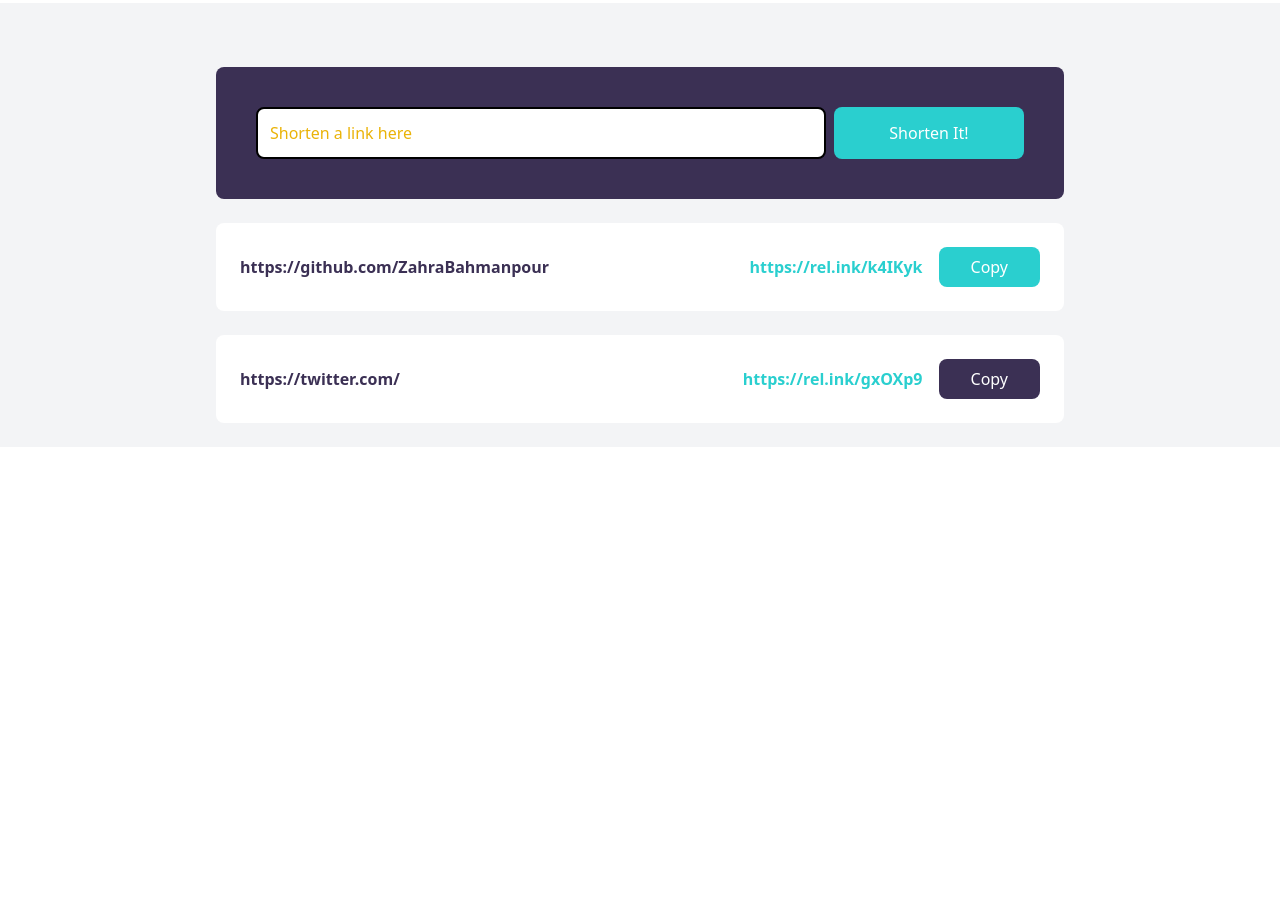
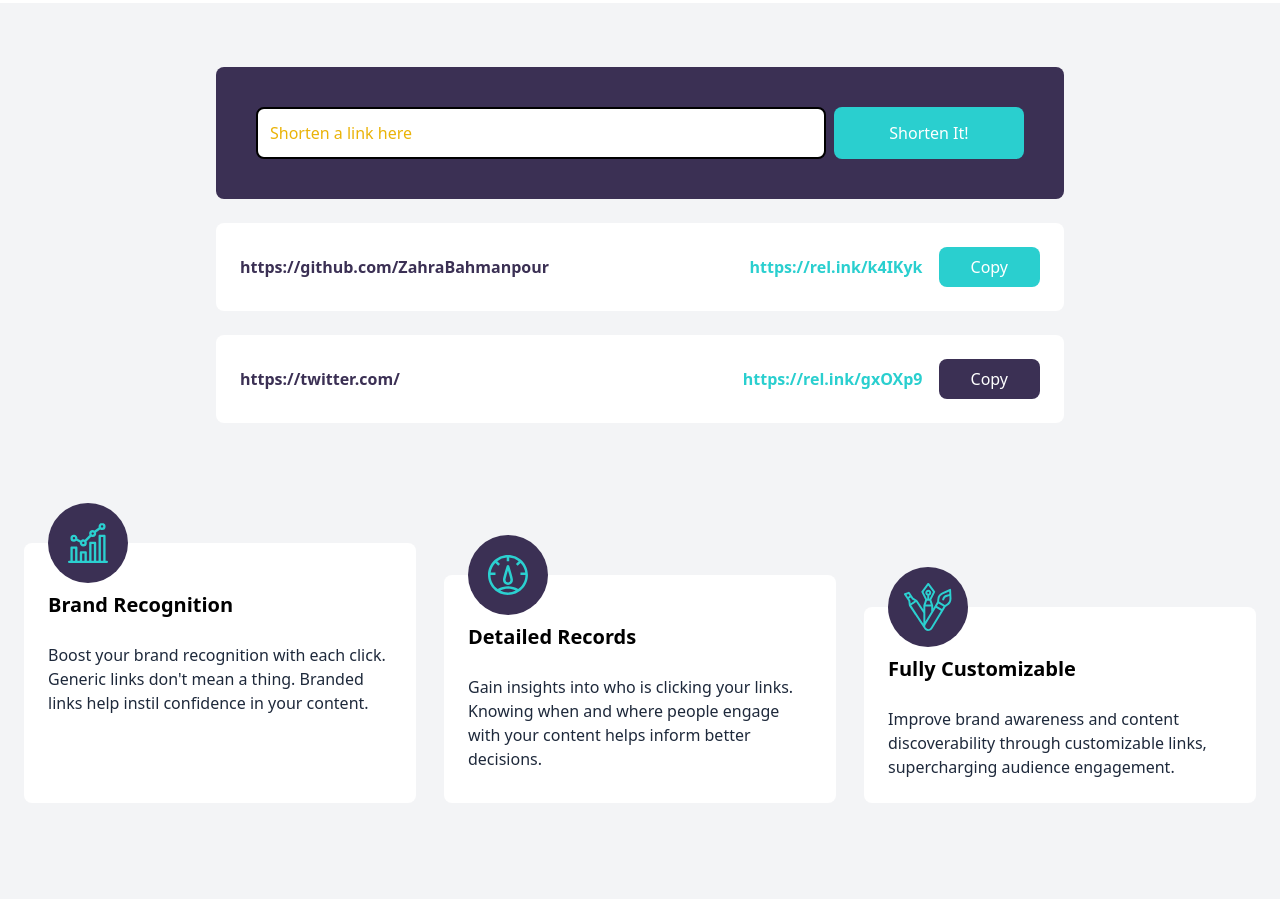
Before and after one commit to ZahraBahmanpour/shortly-tailwind, a website: page src/index.html in a window 1280 px wide. Shown: the part 656-1555 px from the top of the page. Before the commit the page ends 1103 px from the top, so only its background shows below. Drawn offline with Linux system fonts and the light colour scheme.

Commit message:
implement features section

```diff
--- a/src/index.html
+++ b/src/index.html
@@ -110,5 +110,73 @@
         </div>
       </div>
     </section>
+
+    <section id="features" class="bg-lightGray">
+      <div class="container grid grid-cols-3 px-6 gap-x-7 pb-24 pt-24">
+        <!-- Box 1 -->
+        <div class="relative flex flex-col gap-y-6 rounded-lg bg-white p-6">
+          <!-- Image Positioning -->
+          <div class="absolute -top-10 left-16 -ml-10">
+            <!-- Image Container For Background & Center -->
+            <div
+              class="flex h-20 w-20 items-center justify-center rounded-full bg-darkViolet p-4"
+            >
+              <img src="images/icon-brand-recognition.svg" alt="" />
+            </div>
+          </div>
+          <h5 class="pt-6 text-left text-xl font-bold capitalize">
+            Brand Recognition
+          </h5>
+          <p class="text-left text-slate-800">
+            Boost your brand recognition with each click. Generic links don't
+            mean a thing. Branded links help instil confidence in your content.
+          </p>
+        </div>
+
+        <!-- Box 2 -->
+        <div
+          class="relative flex flex-col gap-y-6 rounded-lg bg-white p-6 mt-8"
+        >
+          <!-- Image Positioning -->
+          <div class="absolute -top-10 left-16 -ml-10">
+            <!-- Image Container For Background & Center -->
+            <div
+              class="flex h-20 w-20 items-center justify-center rounded-full bg-darkViolet p-4"
+            >
+              <img src="images/icon-detailed-records.svg" alt="" />
+            </div>
+          </div>
+          <h5 class="pt-6 text-left text-xl font-bold capitalize">
+            Detailed records
+          </h5>
+          <p class="text-left text-slate-800">
+            Gain insights into who is clicking your links. Knowing when and
+            where people engage with your content helps inform better decisions.
+          </p>
+        </div>
+
+        <!-- Box 3 -->
+        <div
+          class="relative mt-16 flex flex-col gap-y-6 rounded-lg bg-white p-6 mt-10"
+        >
+          <!-- Image Positioning -->
+          <div class="absolute -top-10 left-16 -ml-10">
+            <!-- Image Container For Background & Center -->
+            <div
+              class="flex h-20 w-20 items-center justify-center rounded-full bg-darkViolet p-4"
+            >
+              <img src="images/icon-fully-customizable.svg" alt="" />
+            </div>
+          </div>
+          <h5 class="pt-6 text-left text-xl font-bold capitalize">
+            Fully customizable
+          </h5>
+          <p class="text-left text-slate-800">
+            Improve brand awareness and content discoverability through
+            customizable links, supercharging audience engagement.
+          </p>
+        </div>
+      </div>
+    </section>
   </body>
 </html>
```
Also changed, not shown: src/images/icon-brand-recognition.svg (added), src/images/icon-detailed-records.svg (added), src/images/icon-fully-customizable.svg (added), src/output.css.
